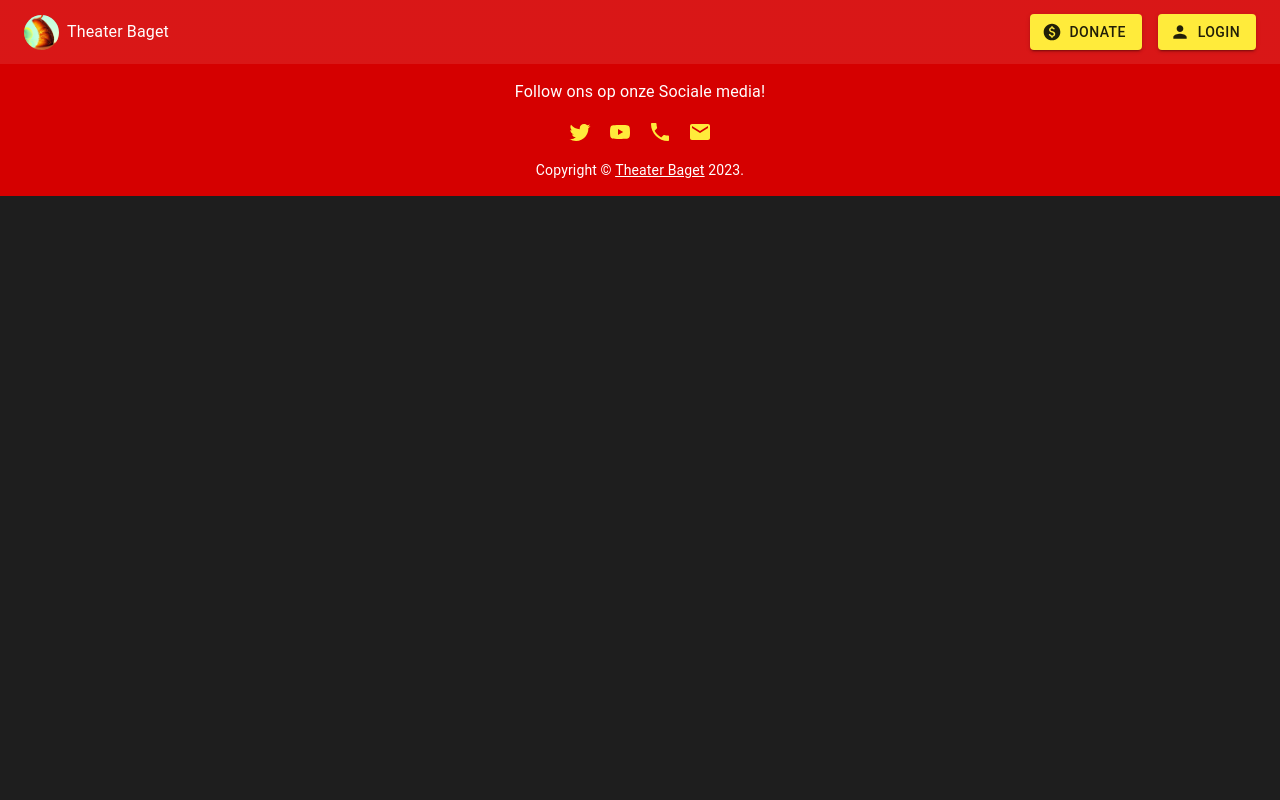
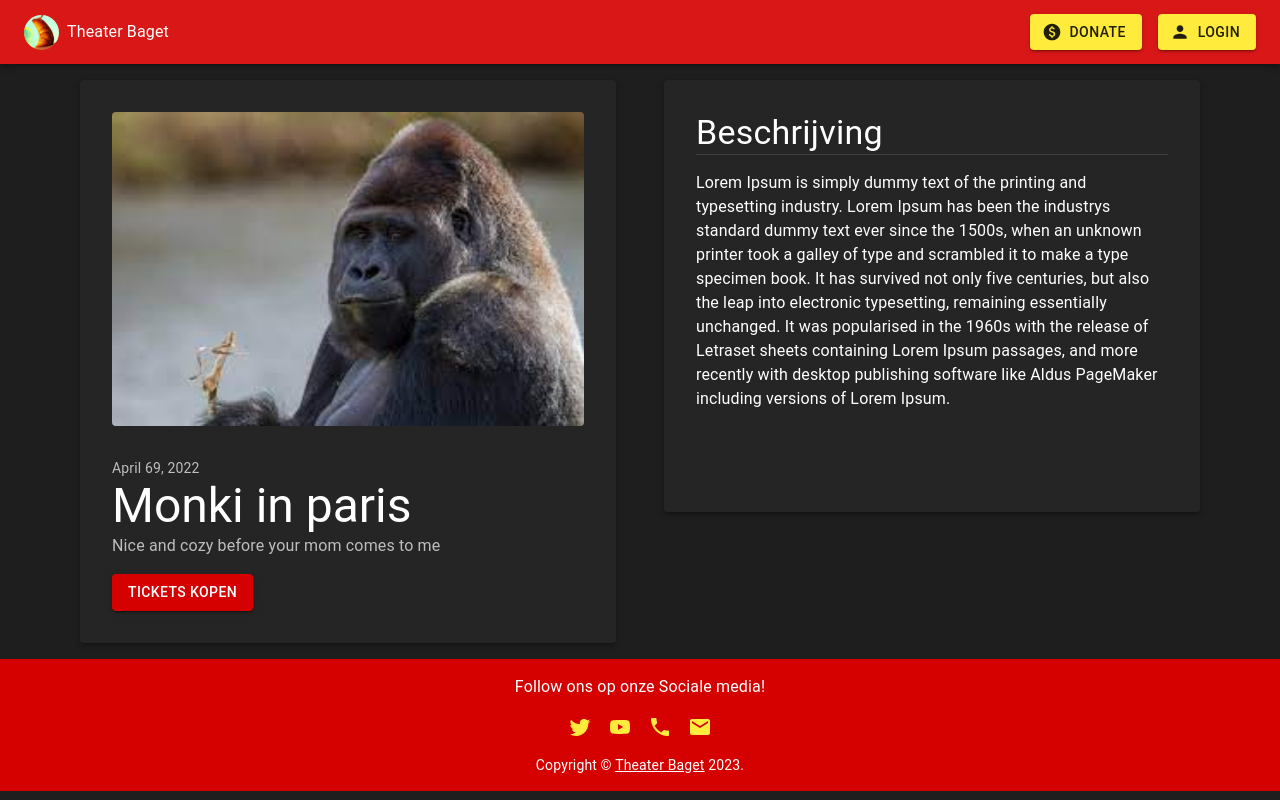
Before and after one commit to ManoloTonto1/Theater-Baget, a React (Vite) app in the folder client/: page /#/event/1 in a window 1280 px wide. Built offline with nearby package versions, Linux system fonts and the light colour scheme.

Commit message:
Added the event view to the project.

```diff
--- a/client/src/App.tsx
+++ b/client/src/App.tsx
@@ -14,6 +14,7 @@ import UserContext from './context/UserContext';
 
 const Login = React.lazy(() => import('./routes/login/Login'));
 const Homepage = React.lazy(() => import('./routes/home/HomePage'));
+const Event = React.lazy(() => import('./routes/event/Event'));
 
 function App() {
 	const { theme } = React.useContext(UserContext);
@@ -28,8 +29,9 @@ function App() {
 				<Routes location={location}
 					key={location.pathname}
 				>
+					<Route path={'/'} element={<Suspense><Homepage/></Suspense>} />
 					<Route path={'/login'} element={<Suspense><Login/></Suspense>} />
-					<Route path={'/'} element={<Suspense><Homepage/></Suspense>} />
+					<Route path={'/event/:id'} element={<Suspense><Event/></Suspense>} />
 
 				</Routes >
 				<Footer/>
--- /dev/null
+++ b/client/src/routes/event/Event.tsx
@@ -0,0 +1,29 @@
+import React from 'react';
+import {
+	Container,
+	Grid
+} from '@mui/material';
+import RightCard from './RightCard';
+import LeftCard from './LeftCard';
+/**
+ * show the event after clicking the event card in the home menu
+ *
+ * @returns {JSX.Element}
+ */
+function Event(): JSX.Element{
+	return (
+		<Container>
+			<Grid container spacing={2}>
+				<Grid item xs={6}>
+					<LeftCard/>
+				</Grid>
+				<Grid item xs={6}>
+					<RightCard/>
+				</Grid>
+			</Grid>
+
+		</Container>
+	);
+}
+
+export default Event;
--- /dev/null
+++ b/client/src/routes/event/LeftCard.tsx
@@ -0,0 +1,57 @@
+import React from 'react';
+import {
+	Box, Grow, Card, CardMedia, CardContent, Typography, Button
+} from '@mui/material';
+import Monki from '../../assets/gorilla.jfif';
+function LeftCard() {
+	return (
+		<Box sx={{
+			m: 2
+		}}>
+			<Grow in timeout={200}>
+				<Card elevation={3} sx={{
+					p: 2,
+				}}>
+					<Box sx={{
+						m: 2
+					}}>
+						<CardMedia component='img'
+							src={Monki}
+							sx={{
+								width: '100%',
+								borderRadius: 1,
+							}} />
+					</Box>
+
+					<CardContent>
+						<Typography variant={'body2'} sx={{
+							color: 'text.secondary'
+						}}>
+                            April 69, 2022
+						</Typography>
+						<Typography variant='h3'>
+                            Monki in paris
+						</Typography>
+						<Typography variant={'body1'} sx={{
+							color: 'text.secondary'
+						}}>
+                            Nice and cozy before your mom comes to me
+						</Typography>
+					</CardContent>
+					<Box sx={{
+						mx: 2,
+						mb: 2
+					}}>
+						<Button
+							variant={'contained'}>
+                            Tickets Kopen
+						</Button>
+
+					</Box>
+				</Card>
+			</Grow>
+		</Box>
+	);
+}
+
+export default LeftCard;
--- /dev/null
+++ b/client/src/routes/event/RightCard.tsx
@@ -0,0 +1,46 @@
+import React from 'react';
+import {
+	Box, Grow, Card, CardContent, Typography, Divider
+} from '@mui/material';
+
+function RightCard() {
+	return (
+		<Box sx={{
+			m: 2,
+		}}>
+			<Grow in timeout={300}>
+				<Card elevation={3} sx={{
+					height: 400,
+					p: 2,
+				}}>
+					<CardContent>
+						<Box>
+
+							<Typography variant='h4'>
+                              Beschrijving
+							</Typography>
+							<Divider />
+							<Typography sx={{
+								mt: 2
+							}} variant='body1'>
+
+                              Lorem Ipsum is simply dummy text of the printing and
+                              typesetting industry. Lorem Ipsum has been the industrys
+                              standard dummy text ever since the 1500s, when an unknown
+                              printer took a galley of type and scrambled it to make a type specimen book.
+                              It has survived not only five centuries, but also the leap into electronic
+                              typesetting, remaining essentially unchanged. It was popularised in the 1960s
+                              with the release of Letraset sheets containing Lorem Ipsum passages, and more recently
+                              with
+                              desktop publishing software like Aldus PageMaker including versions of Lorem Ipsum.
+							</Typography>
+						</Box>
+					</CardContent>
+
+				</Card>
+			</Grow>
+		</Box>
+	);
+}
+
+export default RightCard;
--- a/client/src/routes/home/HomePage.tsx
+++ b/client/src/routes/home/HomePage.tsx
@@ -10,6 +10,9 @@ import {
 import React from 'react';
 import UserContext from '../../context/UserContext';
 import Monki from '../../assets/gorilla.jfif';
+import {
+	useNavigate
+} from 'react-router-dom';
 
 type TCard = {
 		naam: string,
@@ -78,6 +81,7 @@ const cards: TCard = [
 
 function Homepage() {
 	const { theme } = React.useContext(UserContext);
+	const navigate = useNavigate();
 	return (
 		<ThemeProvider theme={theme.theme}>
 			<Container>
@@ -124,7 +128,7 @@ function Homepage() {
 									<Grid item xs={4}
 									>
 										<Card elevation={4}>
-											<CardActionArea>
+											<CardActionArea onClick={()=>navigate('event/1')}>
 
 												<CardMedia
 													component="img"
```
